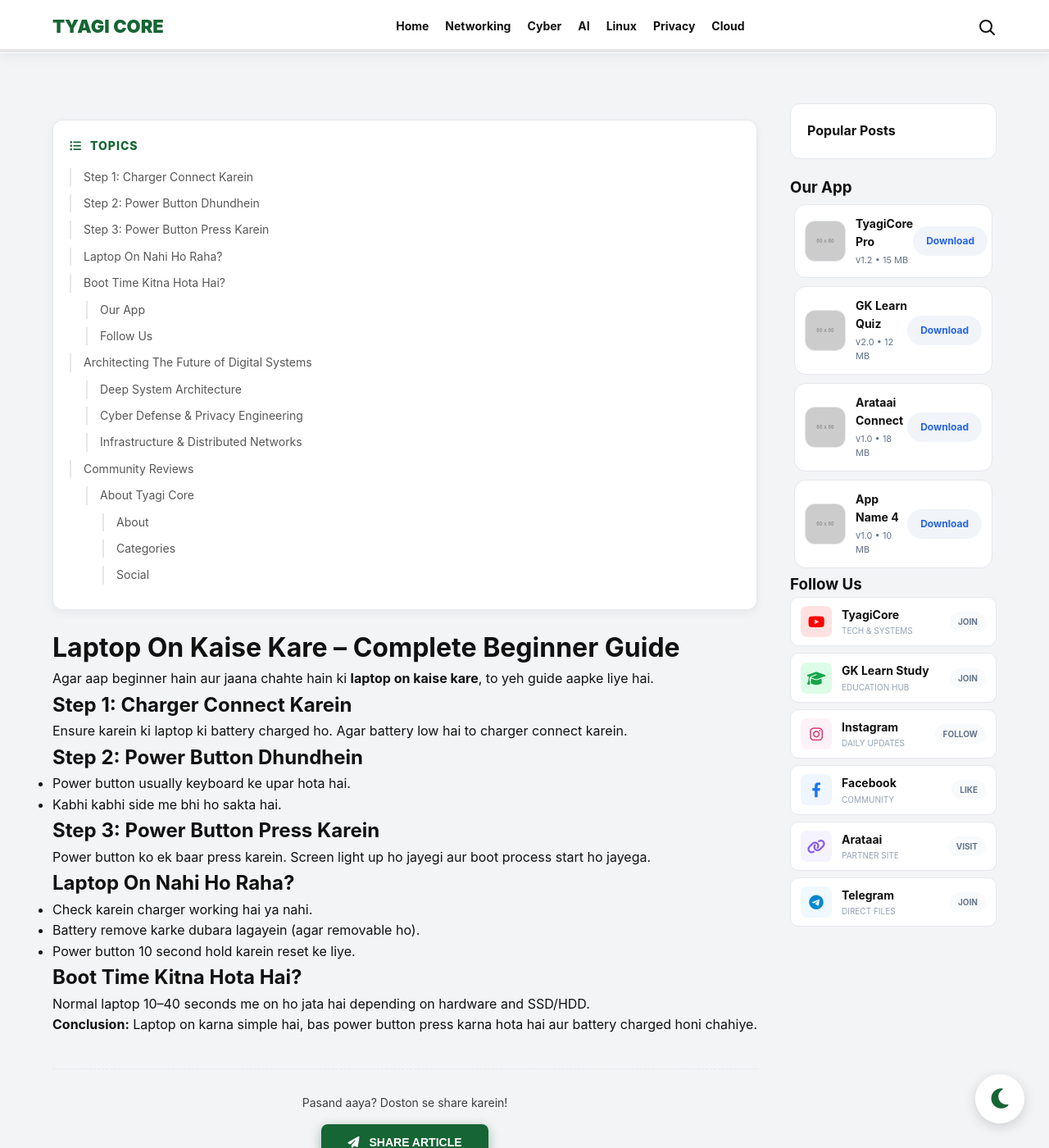
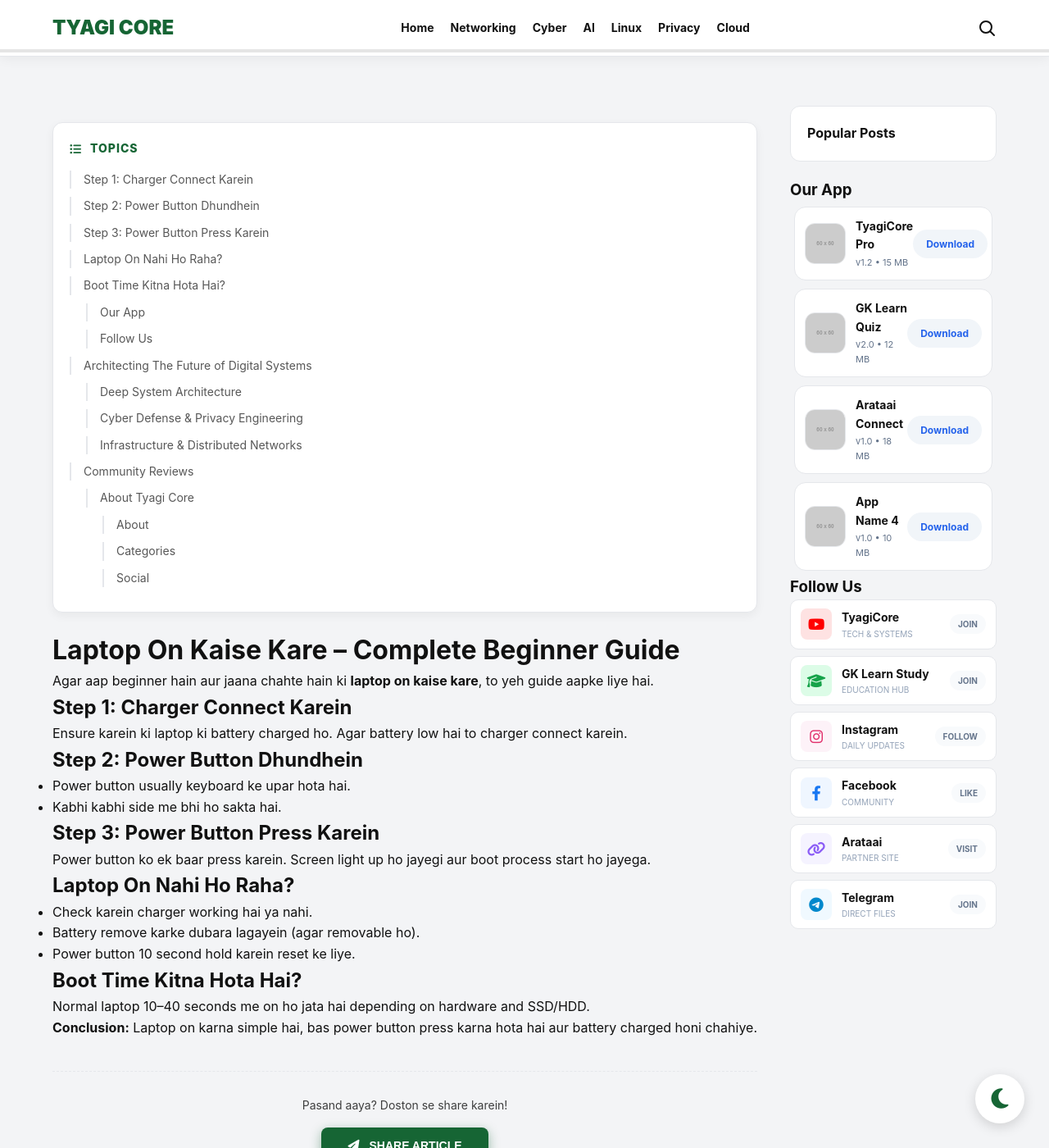
Before and after one commit to HimanshuTyagiJi/TyagiCore, a Jekyll site: the page built from laptop-on-kaise-karen.html, in a window 1280 px wide and 1400 px high. Shown: the whole window at 82% size. Built offline with Jekyll 4.4.1, drawn with Linux system fonts in a browser that asks for light colours.

Commit message:
Update style.css

```diff
--- a/assets/css/style.css
+++ b/assets/css/style.css
@@ -802,3 +802,27 @@
         display: none;
     }
 }
+.logo {
+  display: flex;
+  align-items: center;
+  text-decoration: none;
+  font-weight: 900;
+  font-size: 1.5rem;
+  color: #166534; /* Tera wahi green color */
+}
+
+.logo img {
+  object-fit: contain;
+  /* Agar logo bada dikh raha ho toh yahan se height control karle */
+  max-height: 45px;
+}
+
+/* Mobile ke liye adjustment */
+@media (max-width: 600px) {
+  .logo span {
+    font-size: 1.2rem;
+  }
+  .logo img {
+    height: 35px;
+  }
+}
```
